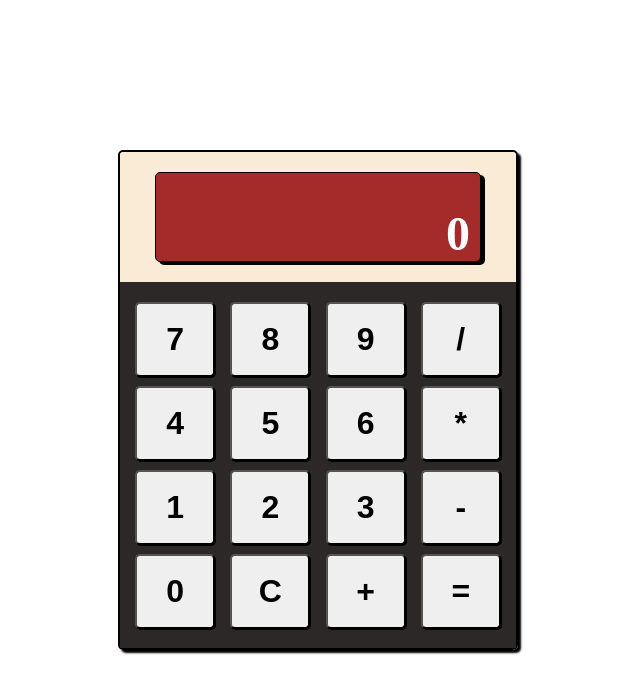
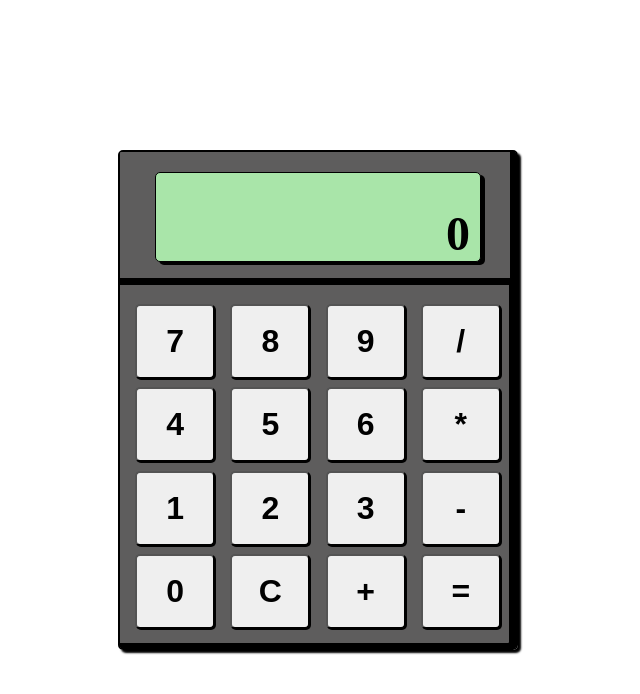
Before and after one commit to Szoker527/Project-Calculator, a plain HTML site: page index.html in a window 1280 px wide. Shown: the whole page, without its empty margins (322-962 px from the left). Drawn offline with Linux system fonts and the light colour scheme.

Commit message:
Add shadow to display buttons and  new colors

```diff
--- a/style.css
+++ b/style.css
@@ -27,13 +27,15 @@ body {
       display: flex;
       justify-content: center;
       align-items: center;
-      background-color: antiquewhite;
-      border-top-left-radius: 5px;
-      border-top-right-radius: 5px;
+      background-color: #5e5d5d;
+      border-top-left-radius: 1px;
+      border-top-right-radius: 1px;
+      border-bottom: 3px solid black;
+      box-shadow: inset -6px -4px;
     }
 
       .number-show {
-        background-color: brown;
+        background-color: #a9e5a9;
         flex: 1;
         margin: 20px 35px;
         height: 90px;
@@ -48,7 +50,7 @@ body {
         .text-show,
         .operators,
         .text-save {
-          color: white;
+          color: black;
           font-weight: bold;
           font-size: 3rem;
         }
@@ -73,10 +75,11 @@ body {
       flex: 5;
       display: flex;
       flex-direction: column;
-      background-color: #2c2828;
+      background-color: #5e5d5d;
       border-bottom-left-radius: 1px;
       border-bottom-right-radius: 1px;
       padding: 15px 0px;
+      box-shadow: inset -7px -5px;
     }
 
       .rows {
```
